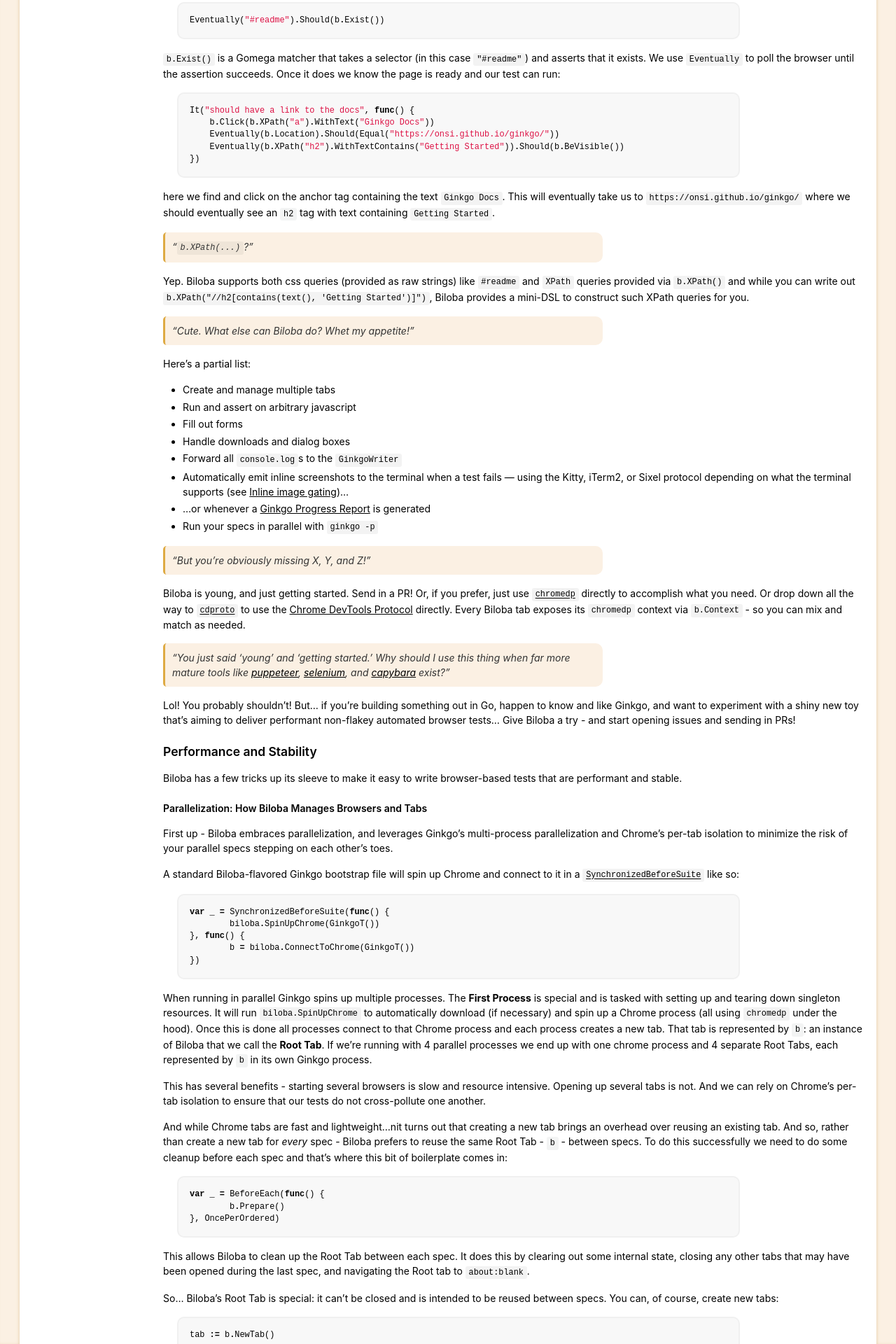
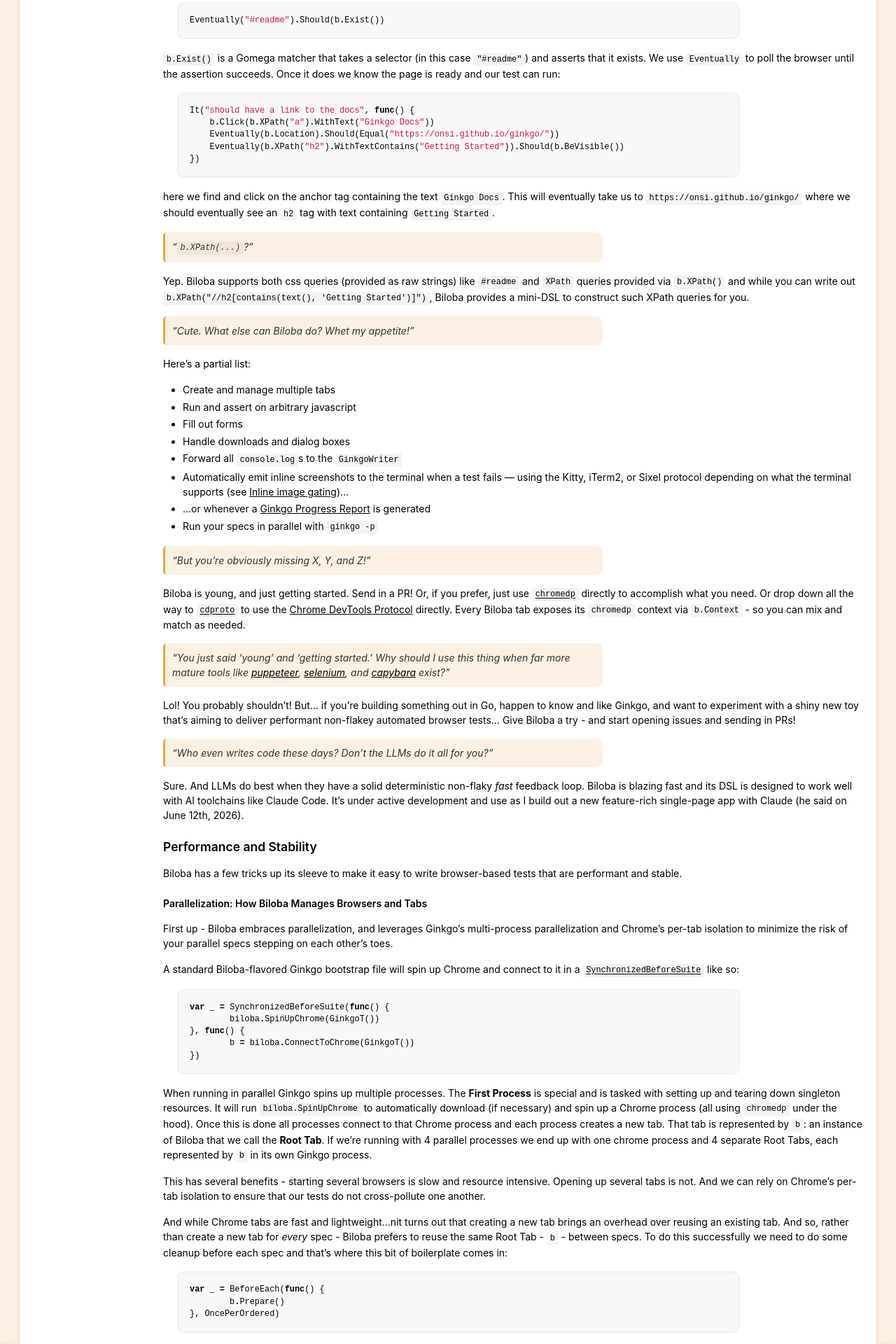
Before and after one commit to onsi/biloba, a Jekyll site: the page built from docs/index.md, in a window 1280 px wide. Shown: the part 3080-5000 px from the top of the page at 70% size. Built offline with Jekyll 4.4.1, drawn with Linux system fonts in a browser that asks for light colours; comment, search, counter and statistics services are not loaded.

Commit message:
update docs

```diff
--- a/docs/index.md
+++ b/docs/index.md
@@ -174,7 +174,6 @@
 - ...or whenever a [Ginkgo Progress Report](https://onsi.github.io/ginkgo/#getting-visibility-into-long-running-specs) is generated
 - Run your specs in parallel with `ginkgo -p`
 
-
 > "But you're obviously missing X, Y, and Z!"
 
 Biloba is young, and just getting started.  Send in a PR!  Or, if you prefer, just use [`chromedp`](https://github.com/chromedp/chromedp) directly to accomplish what you need.  Or drop down all the way to [`cdproto`](https://pkg.go.dev/github.com/chromedp/cdproto) to use the [Chrome DevTools Protocol](https://chromedevtools.github.io/devtools-protocol/) directly.   Every Biloba tab exposes its `chromedp` context via `b.Context` - so you can mix and match as needed.
@@ -182,6 +181,10 @@
 > "You just said 'young' and 'getting started.'  Why should I use this thing when far more mature tools like [puppeteer](https://pptr.dev), [selenium](https://www.selenium.dev), and [capybara](https://github.com/teamcapybara/capybara) exist?"
 
 Lol!  You probably shouldn't!  But... if you're building something out in Go, happen to know and like Ginkgo, and want to experiment with a shiny new toy that's aiming to deliver performant non-flakey automated browser tests... Give Biloba a try - and start opening issues and sending in PRs!
+
+> "Who even writes code these days?  Don't the LLMs do it all for you?"
+
+Sure.  And LLMs do best when they have a solid deterministic non-flaky *fast* feedback loop.  Biloba is blazing fast and its DSL is designed to work well with AI toolchains like Claude Code.  It's under active development and use as I build out a new feature-rich single-page app with Claude (he said on June 12th, 2026).
 
 ### Performance and Stability
 
```
